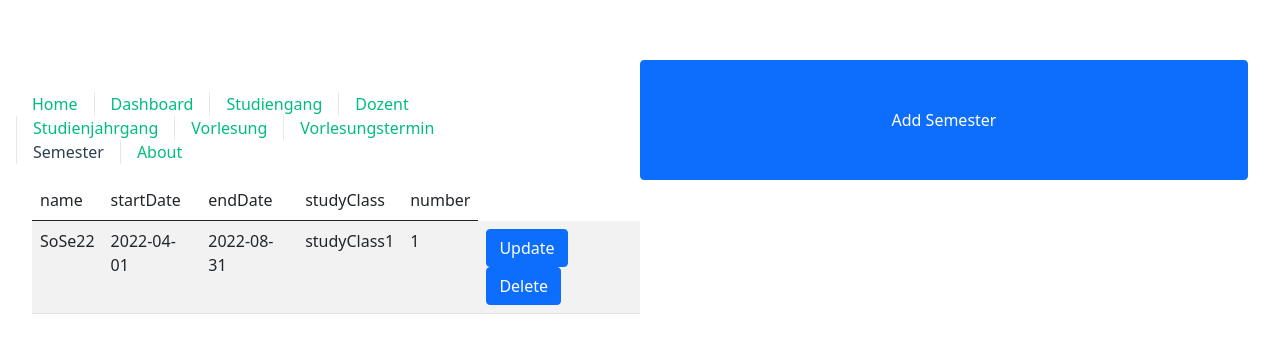
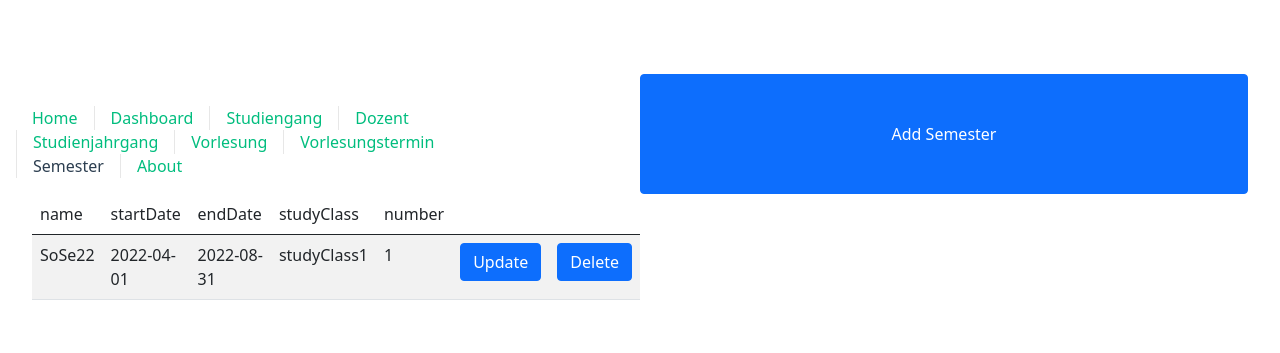
Before and after one commit to Koril94/vorlesungsplanung, a Vue app: page /semester in a window 1280 px wide. Shown: the part 205-558 px from the top of the page. Built offline with nearby package versions, Linux system fonts and the light colour scheme.

Commit message:
change table structure for buttons

```diff
--- a/src/components/DataTable.vue
+++ b/src/components/DataTable.vue
@@ -6,6 +6,8 @@
           {{ key }}
           <span> </span>
         </th>
+        <th></th>
+        <th></th>
       </tr>
     </thead>
     <tbody>
@@ -15,19 +17,25 @@
         </td>
         <td>
           <button
-            @click="$emit('update',entry.id)"
+            @click="$emit('update', entry.id)"
             type="button"
             class="btn btn-primary"
             data-bs-toggle="modal"
             data-bs-target="#semesterControllerModal"
-          >Update</button>
+          >
+            Update
+          </button>
+        </td>
+        <td>
           <button
-            @click="$emit('delete',entry.id)"
+            @click="deleteSemester"
             type="button"
             class="btn btn-primary"
             data-bs-toggle="modal"
             data-bs-target="#semesterControllerModal"
-          >Delete</button>
+          >
+            Delete
+          </button>
         </td>
       </tr>
     </tbody>
@@ -40,5 +48,10 @@ export default {
     data: Object,
     columns: Array,
   },
+  methods: {
+    deleteSemester() {
+
+    },
+  },
 };
 </script>
```
